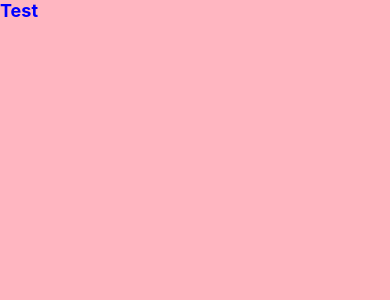
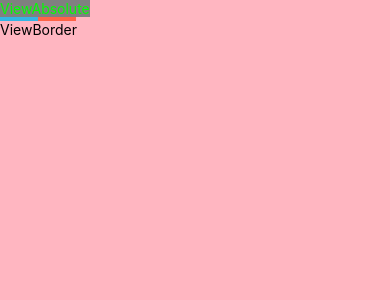
Before and after one commit to kanghyeok93/TS-RN-Style, a React Native app: screen / in a window 390 px wide. Shown: the top 300 px of the page. Built offline with nearby package versions, Linux system fonts and the light colour scheme.

Commit message:
feat: TS Styling component structure #28

```diff
--- a/App.tsx
+++ b/App.tsx
@@ -3,19 +3,45 @@ import React from 'react';
 import {ThemeProvider} from 'styled-components';
 import {Text} from './src/components/styled/Text';
 import Theme from './src/components/styled/theme/Theme';
-import {SafeAreaView, View} from './src/components/styled/View';
+import {
+  SafeAreaView,
+  View,
+  ViewAbsolute,
+  ViewRow,
+} from './src/components/styled/View';
 
 interface Props {}
 //todo 기본적으로 제공해주는 스타일 속성이 있으므로 스타일 컴포넌트 타입 및 스타일 구조 수정필요
 const App = ({}: Props) => {
   return (
     <ThemeProvider theme={Theme}>
-      <SafeAreaView bgLightPink>
-        <View justifyContent={'center'} alignItems={'center'} flex={1}>
-          <Text ftBlue ftLarge bold>
-            Test
-          </Text>
+      <SafeAreaView bgLightPink alignItems={'center'} justifyContent={'center'}>
+        <ViewRow>
+          <View bgInfo width={150} height={70} padding={10} marginRight={5}>
+            <Text ftWhite ftLarge bold>
+              Test
+            </Text>
+          </View>
+
+          <View bgTomato width={150} height={70} padding={10} marginLeft={5}>
+            <Text ftWhite ftLarge bold>
+              Test
+            </Text>
+          </View>
+        </ViewRow>
+
+        <View
+          borderRadius={15}
+          borderColor={'#FFFFFF'}
+          borderWidth={1}
+          padding={15}
+          marginTop={15}>
+          <Text>ViewBorder</Text>
         </View>
+
+        <ViewAbsolute bgGray bottom={70} padding={30}>
+          <Text ftLime>ViewAbsolute</Text>
+        </ViewAbsolute>
       </SafeAreaView>
     </ThemeProvider>
   );
--- a/src/components/styled/View.ts
+++ b/src/components/styled/View.ts
@@ -1,11 +1,5 @@
 import styled from 'styled-components/native';
 import {IContainerProps} from '../../interfaces/Styled.interface';
-import {
-  AlignItems,
-  JustifyContent,
-  Margin,
-  Padding,
-} from '../../types/Styled.type';
 import * as Common from './Common';
 
 export const Container = styled.View`
@@ -16,41 +10,8 @@ export const Container = styled.View`
     props.theme && props.theme.color.black};
 `;
 
-interface ViewType extends Margin, Padding {
-  flex: number;
-  alignItems: AlignItems;
-  justifyContent: JustifyContent;
-  width: number | string;
-  height: number | string;
-  zIndex: number;
-}
-
-export const View = styled.View((props: ViewType) => ({
-  // flex
-
-  // size
-  width: props.width || 'auto',
-  height: props.height || 'auto',
-
-  // color
+export const View = styled.View(props => ({
   backgroundColor: Common.BACKGROUND_COLOR(props),
-
-  // margin
-  margin: Common.MARGIN(props),
-  marginTop: Common.MARGIN_TOP(props),
-  marginRight: Common.MARGIN_RIGHT(props),
-  marginBottom: Common.MARGIN_BOTTOM(props),
-  marginLeft: Common.MARGIN_LEFT(props),
-
-  // padding
-  padding: Common.PADDING(props),
-  paddingTop: Common.PADDING_TOP(props),
-  paddingRight: Common.PADDING_RIGHT(props),
-  paddingBottom: Common.PADDING_BOTTOM(props),
-  paddingLeft: Common.PADDING_LEFT(props),
-
-  // zIndex
-  zIndex: props.zIndex || 1,
 }));
 
 export const SafeAreaView = styled.SafeAreaView(props => ({
@@ -62,31 +23,6 @@ export const ViewRow = styled(View)({
   flexDirection: 'row',
 });
 
-export const ViewAbsolute = styled(View)(props => ({
+export const ViewAbsolute = styled(View)({
   position: 'absolute',
-
-  top: props.top,
-  left: props.left,
-  right: props.right,
-  bottom: props.bottom,
-}));
-
-export const ViewBorder = styled(View)(props => ({
-  borderColor: Common.BORDER_COLOR(props),
-
-  borderWidth: Common.BORDER_WIDTH(props),
-  borderTopWidth: Common.BORDER_TOP_WIDTH(props),
-  borderRightWidth: Common.BORDER_RIGHT_WIDTH(props),
-  borderBottomWidth: Common.BORDER_BOTTOM_WIDTH(props),
-  borderLeftWidth: Common.BORDER_LEFT_WIDTH(props),
-
-  borderRadius: Common.BORDER_RADIUS(props),
-  borderTopLeftRadius: Common.BORDER_TOP_LEFT_RADIUS(props),
-  borderTopRightRadius: Common.BORDER_TOP_RIGHT_RADIUS(props),
-  borderBottomLeftRadius: Common.BORDER_BOTTOM_LEFT_RADIUS(props),
-  borderBottomRightRadius: Common.BORDER_BOTTOM_RIGHT_RADIUS(props),
-}));
-
-export const ViewRowBorder = styled(ViewBorder)({
-  flexDirection: 'row',
 });
```
